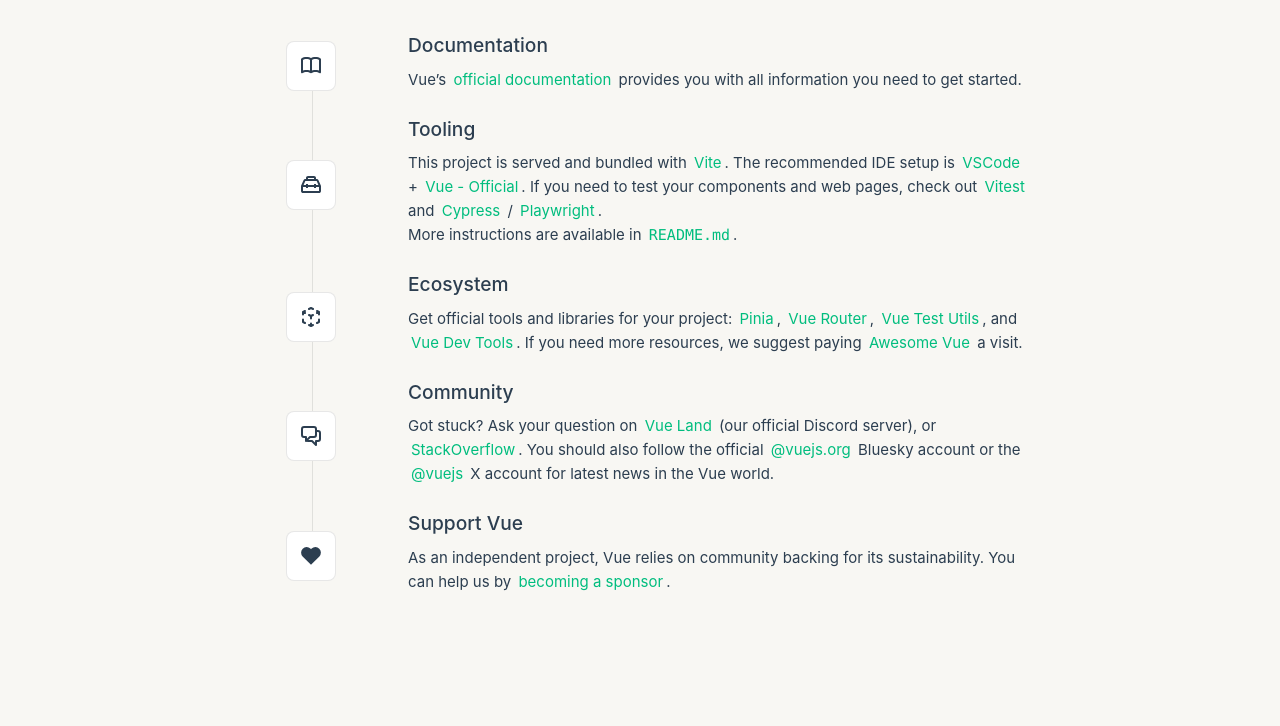
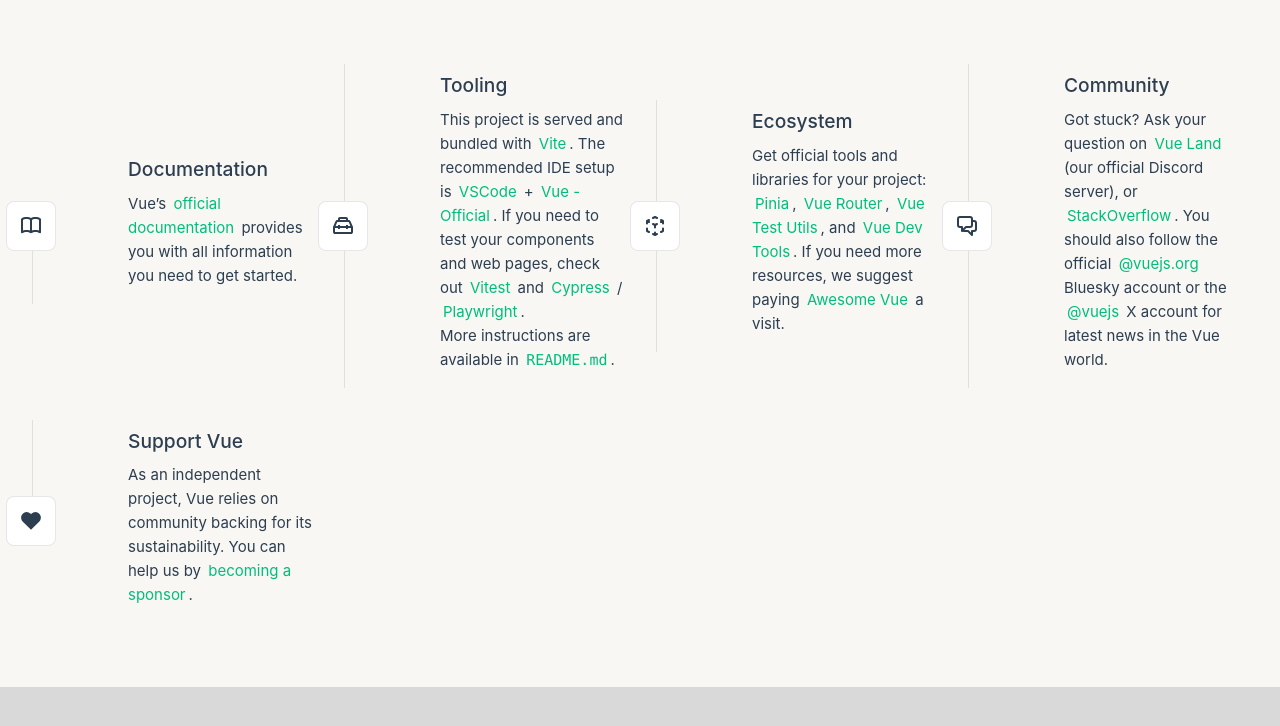
Before and after one commit to Amin21011/Verkiezing, a Vue app in the folder election-frontend/: page / in a window 1280 px wide. Shown: the top 726 px of the page. Built offline with nearby package versions, Linux system fonts and the light colour scheme; the HTML template or start-up script is replaced by a standard one.

Commit message:
css: changes

```diff
--- a/election-frontend/src/App.vue
+++ b/election-frontend/src/App.vue
@@ -15,7 +15,6 @@
   margin: 0;
   padding: 0;
   overflow-x: hidden;
-  overflow-y: hidden;
-  background-color: #F8F7F3;
-}
+  overflow-y: auto;
+  }
 </style>
--- a/election-frontend/src/assets/main.css
+++ b/election-frontend/src/assets/main.css
@@ -1,14 +1,22 @@
+/* base.css importeren */
 @import './base.css';
 @import "tailwindcss";
-@import './base.css';
 
+/* Root app container */
 #app {
-  max-width: 1280px;
+  width: 100vw;              /* full viewport width */
+  min-height: 100vh;          /* full viewport height */
   margin: 0 auto;
-  padding: 2rem;
+  padding: 0;
+  display: flex;
+  flex-direction: column;
+  align-items: center;
+  background-color: #d9d9d9; /* volledige achtergrond kleur */
   font-weight: normal;
+  overflow-x: hidden;         /* voorkomt horizontale scroll */
 }
 
+/* Link styling */
 a,
 .green {
   text-decoration: none;
@@ -23,15 +31,90 @@
   }
 }
 
-@media (min-width: 1024px) {
-  body {
-    display: flex;
-    place-items: center;
-  }
+/* Full-width main container */
+main {
+  width: 100%;
+  max-width: 1800px; /* beperkt contentbrede voor grote schermen */
+  margin: 0 auto;
+  padding: 2rem 1rem;
+  display: grid;
+  grid-template-columns: repeat(auto-fit, minmax(240px, 1fr));
+  gap: 2rem;
+  place-items: center;
+}
 
-  #app {
-    display: grid;
-    grid-template-columns: 1fr 1fr;
-    padding: 0 2rem;
-  }
+/* Header & Footer */
+header, footer {
+  width: 100%;
 }
+
+header {
+  background-color: #e5e5e5;
+}
+
+footer {
+  border-top: 1px solid #000;
+  margin-top: 2.5rem;
+  padding: 1.5rem 0;
+}
+
+/* Party Card */
+.party-card {
+  background-color: #a0a0a0;
+  border: 1px solid #666;
+  border-radius: 0.5rem;
+  padding: 1rem;
+  display: flex;
+  flex-direction: column;
+  align-items: center;
+  transition: all 0.3s ease;
+}
+
+.party-card:hover {
+  box-shadow: 0 4px 12px rgba(0,0,0,0.3);
+}
+
+.party-card img {
+  width: 7rem;
+  height: 7rem;
+  object-fit: contain;
+}
+
+/* Popup overlay */
+.popup-overlay {
+  position: fixed;
+  inset: 0;
+  background-color: rgba(0,0,0,0.7);
+  display: flex;
+  justify-content: center;
+  align-items: center;
+  z-index: 50;
+}
+
+.popup-content {
+  background-color: #d9d9d9;
+  border-radius: 0.5rem;
+  max-width: 90%;
+  width: 28rem;
+  padding: 2rem;
+  text-align: center;
+  border: 1px solid #666;
+  box-shadow: 0 6px 20px rgba(0,0,0,0.3);
+}
+/* voorkom dat vaste overlays scroll "stelen" */
+* {
+  -webkit-overflow-scrolling: touch;
+}
+
+/* Specifieke extra safe rule voor jouw Vue-root container als die min-h-screen of fixed heeft */
+#app > .min-h-screen,
+.min-h-screen {
+  min-height: 0 !important;
+  height: auto !important;
+  overflow: visible !important;
+}
+
+main {
+  flex: 1 0 auto;
+  width: 100%;
+}
--- a/election-frontend/src/views/PartyListView.vue
+++ b/election-frontend/src/views/PartyListView.vue
@@ -1,5 +1,5 @@
 <template>
-  <div class="min-h-screen bg-[#d9d9d9] flex flex-col items-center font-sans">
+  <div class="min-h-screen w-full bg-[#d9d9d9] flex flex-col items-center font-sans">
     <!-- Header -->
     <header class="w-full bg-[#e5e5e5] py-6 shadow-sm text-center border-b border-gray-400">
       <h1 class="text-4xl font-serif text-gray-800 tracking-wide">
@@ -11,14 +11,14 @@
     </header>
 
     <!-- Partijen Grid -->
-    <main class="py-10 max-w-5xl w-full px-6">
-      <div class="grid grid-cols-1 sm:grid-cols-2 md:grid-cols-3 gap-8 place-items-center">
+    <main class="w-full flex-1 max-w-[1800px] mx-auto py-10 px-6">
+      <div class="grid grid-cols-1 sm:grid-cols-2 md:grid-cols-3 lg:grid-cols-4 gap-10 place-items-center">
         <div
           v-for="party in parties"
           :key="party.id"
-          class="bg-[#a0a0a0] border border-gray-600 rounded-md shadow-md flex flex-col items-center justify-between p-4 w-48 hover:shadow-lg transition-all"
+          class="bg-[#a0a0a0] border border-gray-600 rounded-md shadow-md flex flex-col items-center p-4 w-48 hover:shadow-lg transition-all"
         >
-          <div class="flex items-center justify-center w-32 h-32 bg-white rounded-sm overflow-hidden">
+          <div class="flex items-center justify-center w-32 h-32 bg-white rounded-sm overflow-hidden mb-4">
             <img
               :src="party.imageUrl"
               :alt="party.name"
@@ -27,7 +27,7 @@
           </div>
           <button
             @click="showDetail(party)"
-            class="mt-4 bg-[#333] text-white py-1 px-4 text-sm rounded-md hover:bg-black transition"
+            class="mt-2 bg-[#333] text-white py-1 px-4 text-sm rounded-md hover:bg-black transition"
           >
             More info
           </button>
@@ -36,9 +36,7 @@
     </main>
 
     <!-- Footer -->
-    <footer
-      class="w-full border-t border-black mt-10 py-6 text-sm flex justify-center gap-10 text-gray-800"
-    >
+    <footer class="w-full border-t border-black mt-10 py-6 text-sm flex justify-center gap-10 text-gray-800">
       <a href="#" class="hover:underline">Over Ons</a>
       <a href="#" class="hover:underline">Contact</a>
       <a href="#" class="hover:underline">FAQ</a>
@@ -49,9 +47,7 @@
       v-if="selectedParty"
       class="fixed inset-0 bg-black bg-opacity-70 flex items-center justify-center z-50"
     >
-      <div
-        class="bg-[#d9d9d9] rounded-lg shadow-2xl p-8 w-[90%] max-w-md text-center relative border border-gray-700"
-      >
+      <div class="bg-[#d9d9d9] rounded-lg shadow-2xl p-8 w-[90%] max-w-md text-center border border-gray-700">
         <button
           @click="selectedParty = null"
           class="absolute top-2 right-3 text-gray-600 text-2xl hover:text-black"
@@ -109,6 +105,7 @@
 </script>
 
 <style scoped>
+/* Zorg dat body font consistent is */
 body {
   font-family: 'Inter', sans-serif;
 }
```
